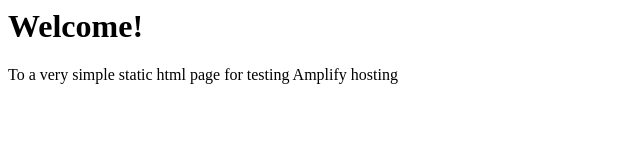
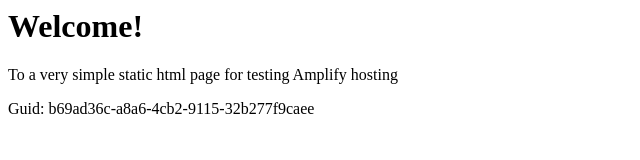
Before and after one commit to aws-aemilia-lhr/Github-PR-Commit-Integration-Test-DoNotTouch-Gith-OKSLNVO2-v1-prod-eu-west-2, a website: page src/index.html in a window 1280 px wide. Shown: the whole page, without its empty margins (0-640 px from the left). Drawn offline with Linux system fonts and the light colour scheme.

Commit message:
commit from integ tests

```diff
--- a/src/index.html
+++ b/src/index.html
@@ -1,3 +1,5 @@
+
+
 <html lang="en">
 
 <head>
@@ -10,6 +12,6 @@
 <body>
     <h1>Welcome!</h1>
     <p>To a very simple static html page for testing Amplify hosting</p>
-</body>
+    <p>Guid: b69ad36c-a8a6-4cb2-9115-32b277f9caee</p></body>
 
 </html>
```
